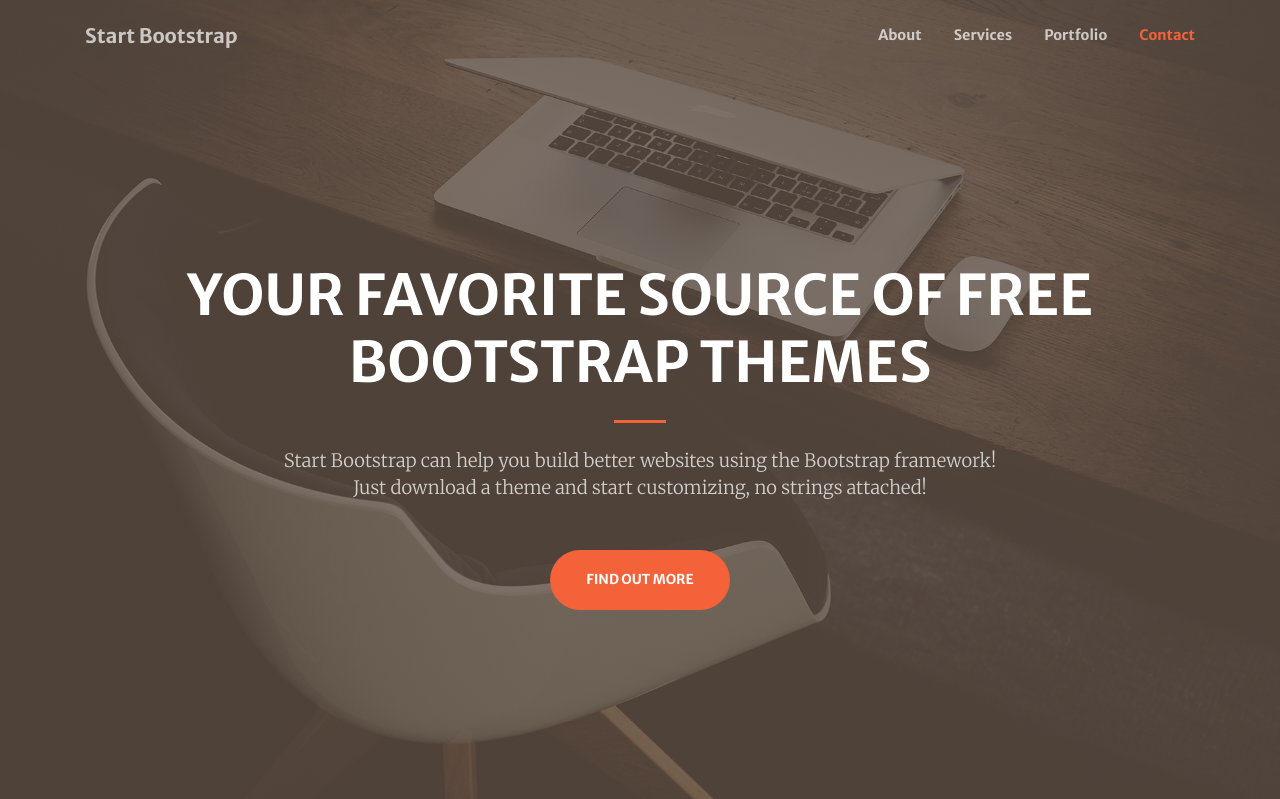
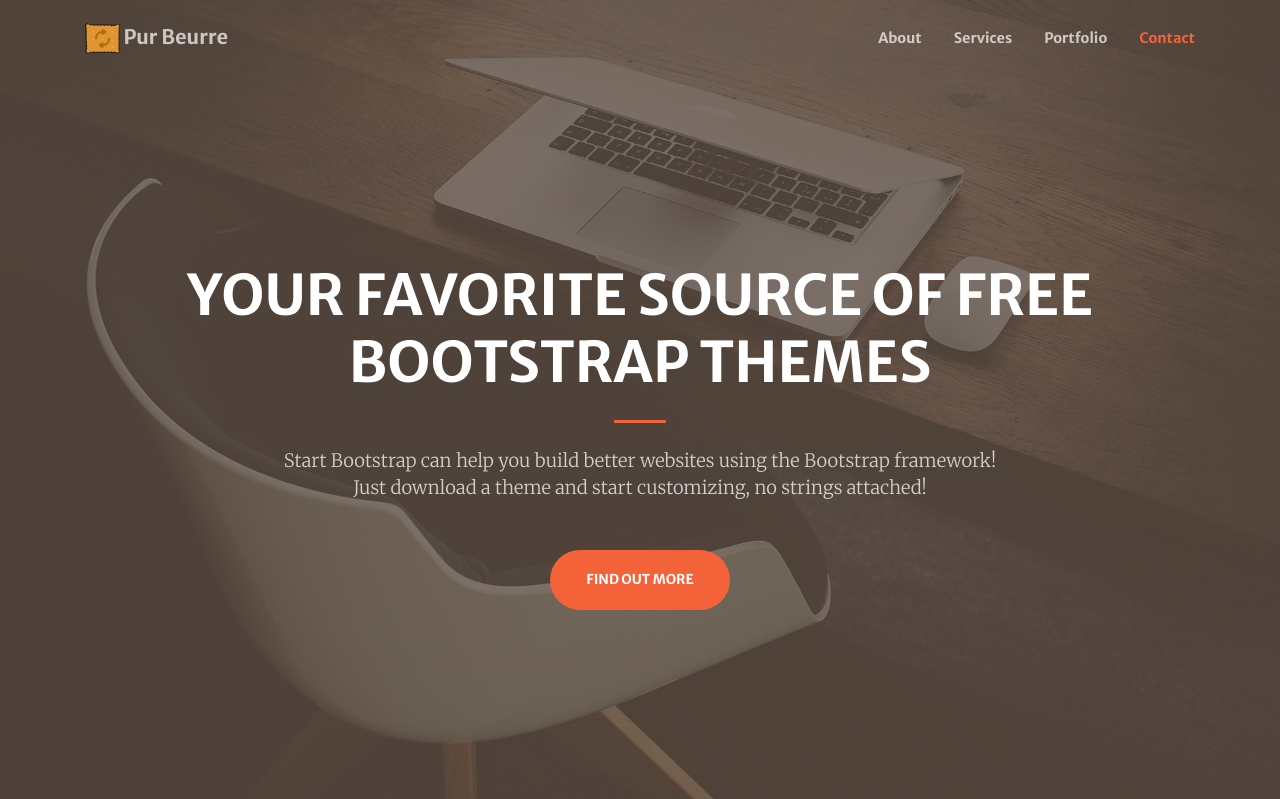
Before and after one commit to oliviernes/oc_P8, a Django app: page /food_substitute/ in a window 1280 px wide. Shown: the top 799 px of the page. Run offline with Django 3.2, Linux system fonts and the light colour scheme; some libraries are stand-ins or nearby versions.

Commit message:
Modify tag <a> of the navbar #4
To an <img> tag to diplay the logo pur beurre and to change the text from 'start Bootstrap' to 'Pur beurre'

```diff
--- a/pur_beurre/food_substitute/templates/food_substitute/index.html
+++ b/pur_beurre/food_substitute/templates/food_substitute/index.html
@@ -22,7 +22,9 @@
         <!-- Navigation-->
         <nav class="navbar navbar-expand-lg navbar-light fixed-top py-3" id="mainNav">
             <div class="container">
-                <a class="navbar-brand js-scroll-trigger" href="#page-top">Start Bootstrap</a><button class="navbar-toggler navbar-toggler-right" type="button" data-toggle="collapse" data-target="#navbarResponsive" aria-controls="navbarResponsive" aria-expanded="false" aria-label="Toggle navigation"><span class="navbar-toggler-icon"></span></button>
+                <a class="navbar-brand js-scroll-trigger" href="#page-top"><img src="{% static 'food_substitute/img/logo_pur_beurre.png' %}" width="35px" height="35px"> Pur Beurre</a>
+                <button class="navbar-toggler navbar-toggler-right" type="button" data-toggle="collapse" data-target="#navbarResponsive" aria-controls="navbarResponsive" aria-expanded="false" aria-label="Toggle navigation">
+                <span class="navbar-toggler-icon"></span></button>
                 <div class="collapse navbar-collapse" id="navbarResponsive">
                     <ul class="navbar-nav ml-auto my-2 my-lg-0">
                         <li class="nav-item"><a class="nav-link js-scroll-trigger" href="#about">About</a></li>
```
